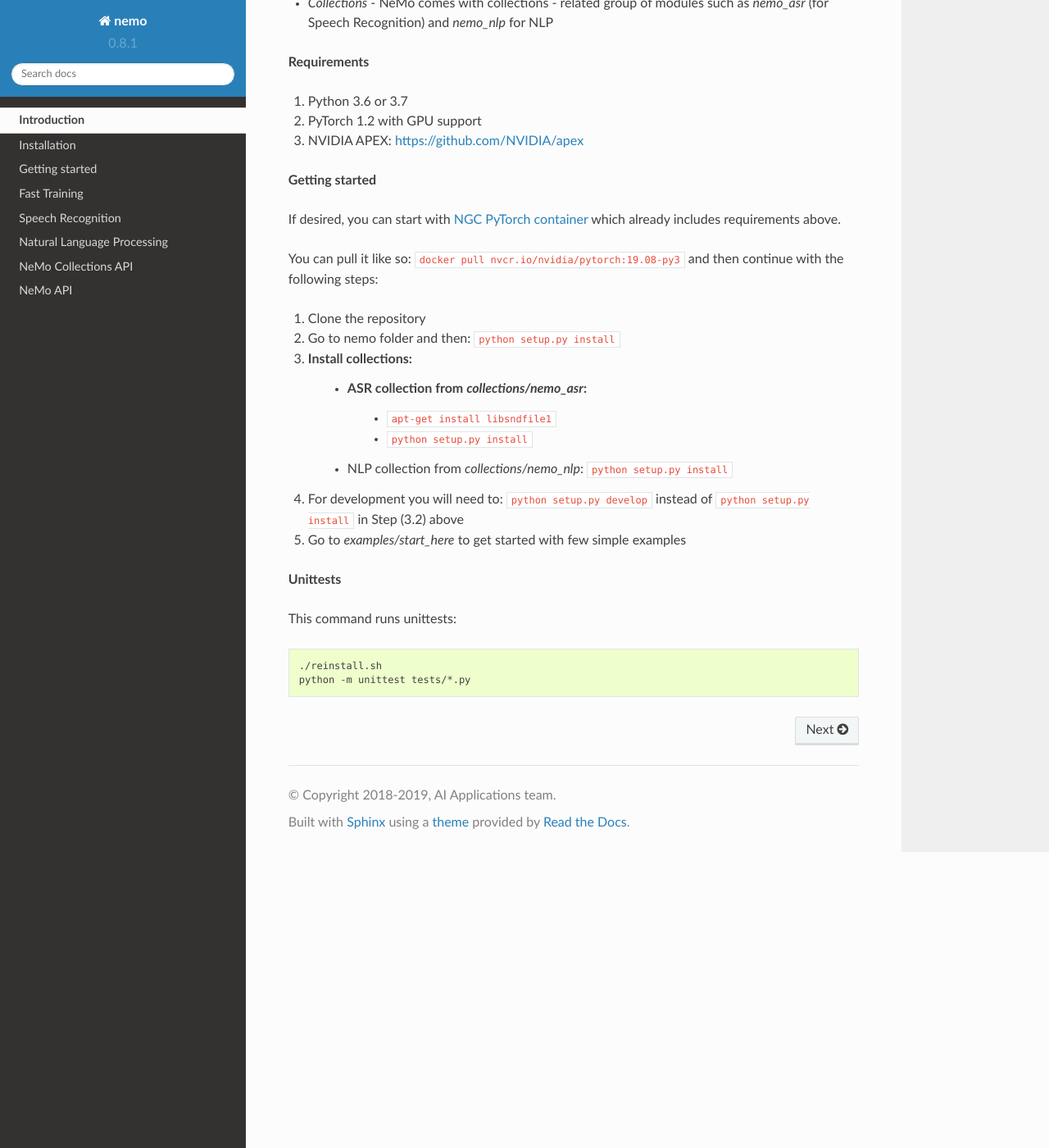
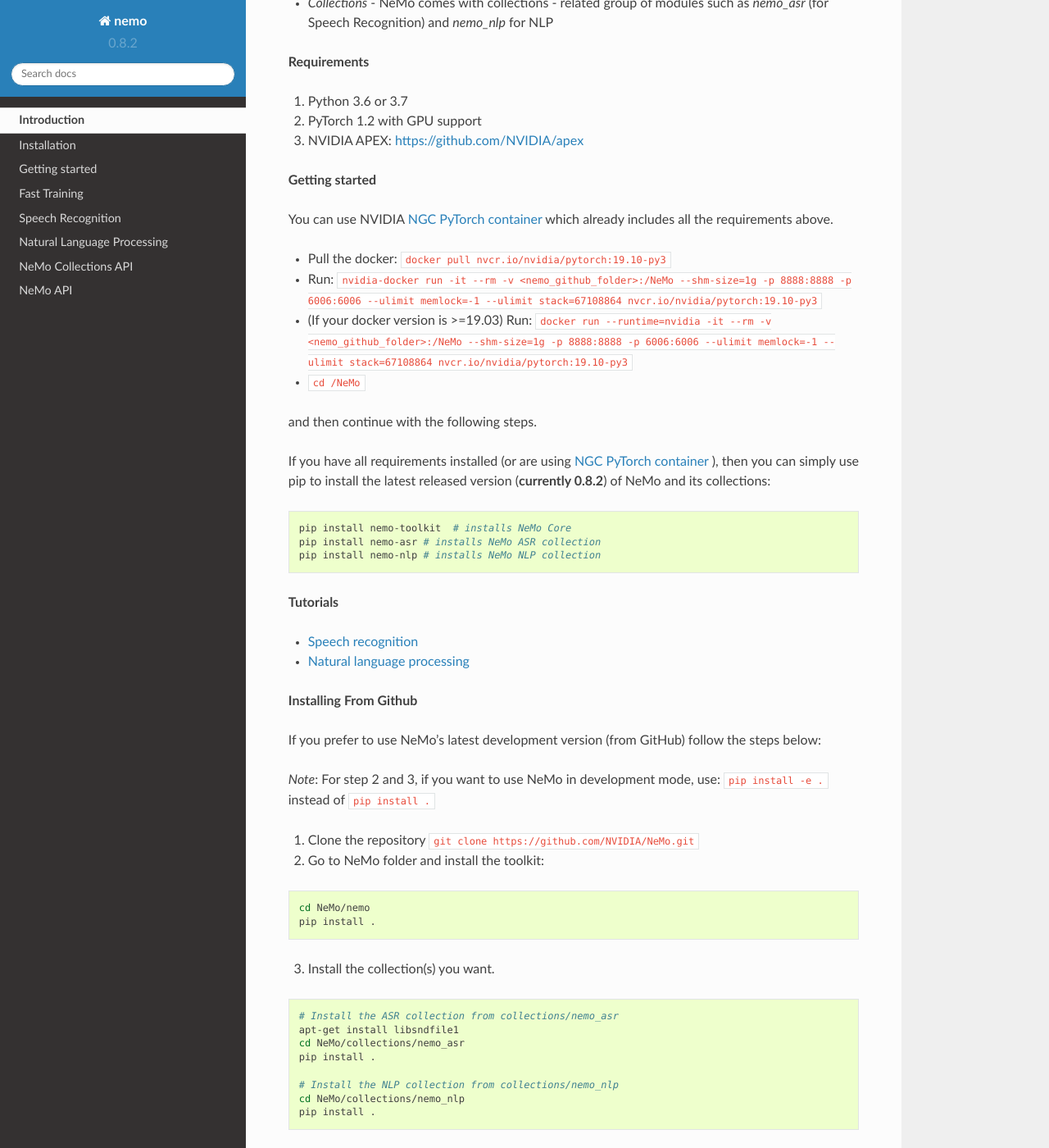
Before and after one commit to backend-engineer1/NEMO, a Sphinx documentation site: the page built from docs/sources/source/index.rst, in a window 1280 px wide and 1400 px high, scrolled down 1205 px. Shown: the whole window at 82% size. Built offline with Sphinx 7.4.7 and the Read the Docs theme 2.0.0, drawn with Linux system fonts in a browser that asks for light colours.

Commit message:
update documentation to reflect version change
* bump development version to not conflict with release

Signed-off-by: Oleksii Kuchaiev <okuchaiev@nvidia.com>

```diff
--- a/docs/sources/source/conf.py
+++ b/docs/sources/source/conf.py
@@ -25,7 +25,7 @@
 sys.path.insert(0, os.path.abspath("../../../nemo/nemo"))
 sys.path.insert(0, os.path.abspath("../../../collections"))
 sys.path.insert(0, os.path.abspath("../../../collections/nemo_asr"))
-# sys.path.insert(0, os.path.abspath("../../../collections/nemo_nlp"))
+sys.path.insert(0, os.path.abspath("../../../collections/nemo_nlp"))
 # sys.path.insert(0, os.path.abspath("../../../collections/nemo_lpr"))
 import nemo
 
@@ -72,9 +72,9 @@
 # built documents.
 #
 # The short X.Y version.
-version = "0.8.1"
+version = "0.8.2"
 # The full version, including alpha/beta/rc tags.
-release = "0.8.1"
+release = "0.8.2"
 
 # The language for content autogenerated by Sphinx. Refer to documentation
 # for a list of supported languages.
--- a/docs/sources/source/index.rst
+++ b/docs/sources/source/index.rst
@@ -55,24 +55,55 @@
 
 **Getting started**
 
-If desired, you can start with `NGC PyTorch container <https://ngc.nvidia.com/catalog/containers/nvidia:pytorch>`_ which already includes
-requirements above.
+You can use NVIDIA `NGC PyTorch container <https://ngc.nvidia.com/catalog/containers/nvidia:pytorch>`_ which already includes all the requirements above.
 
-You can pull it like so: ``docker pull nvcr.io/nvidia/pytorch:19.08-py3``
-and then continue with the following steps:
+* Pull the docker: ``docker pull nvcr.io/nvidia/pytorch:19.10-py3``
+* Run: ``nvidia-docker run -it --rm -v <nemo_github_folder>:/NeMo --shm-size=1g -p 8888:8888 -p 6006:6006 --ulimit memlock=-1 --ulimit stack=67108864 nvcr.io/nvidia/pytorch:19.10-py3``
+* (If your docker version is >=19.03) Run: ``docker run --runtime=nvidia -it --rm -v <nemo_github_folder>:/NeMo --shm-size=1g -p 8888:8888 -p 6006:6006 --ulimit memlock=-1 --ulimit stack=67108864 nvcr.io/nvidia/pytorch:19.10-py3``
+* ``cd /NeMo``
 
+and then continue with the following steps.
 
-1) Clone the repository
-2) Go to nemo folder and then: ``python setup.py install``
-3) Install collections:
-    * ASR collection from `collections/nemo_asr`:
-        1. ``apt-get install libsndfile1``
-        2. ``python setup.py install``
+If you have all requirements installed (or are using `NGC PyTorch container <https://ngc.nvidia.com/catalog/containers/nvidia:pytorch>`_ ),
+then you can simply use pip to install the latest released version (**currently 0.8.2**) of NeMo and its collections:
 
-    * NLP collection from `collections/nemo_nlp`: ``python setup.py install``
-4) For development you will need to: ``python setup.py develop`` instead of ``python setup.py install`` in Step (3.2) above
-5) Go to `examples/start_here` to get started with few simple examples
+.. code-block:: bash
 
+    pip install nemo-toolkit  # installs NeMo Core
+    pip install nemo-asr # installs NeMo ASR collection
+    pip install nemo-nlp # installs NeMo NLP collection
+
+**Tutorials**
+
+* `Speech recognition <https://nvidia.github.io/NeMo/asr/intro.html>`_
+* `Natural language processing <https://nvidia.github.io/NeMo/nlp/intro.html>`_
+
+**Installing From Github**
+
+If you prefer to use NeMo's latest development version (from GitHub) follow the steps below:
+
+*Note*: For step 2 and 3, if you want to use NeMo in development mode, use: ``pip install -e .`` instead of ``pip install .``
+
+1) Clone the repository ``git clone https://github.com/NVIDIA/NeMo.git``
+2) Go to NeMo folder and install the toolkit:
+
+.. code-block:: bash
+
+	cd NeMo/nemo
+	pip install .
+
+3) Install the collection(s) you want.
+
+.. code-block:: bash
+
+    # Install the ASR collection from collections/nemo_asr
+    apt-get install libsndfile1
+    cd NeMo/collections/nemo_asr
+    pip install .
+
+    # Install the NLP collection from collections/nemo_nlp
+    cd NeMo/collections/nemo_nlp
+    pip install .
 
 **Unittests**
 
```
Also changed, not shown: README.rst (+4 -4 lines), 6 other files.
